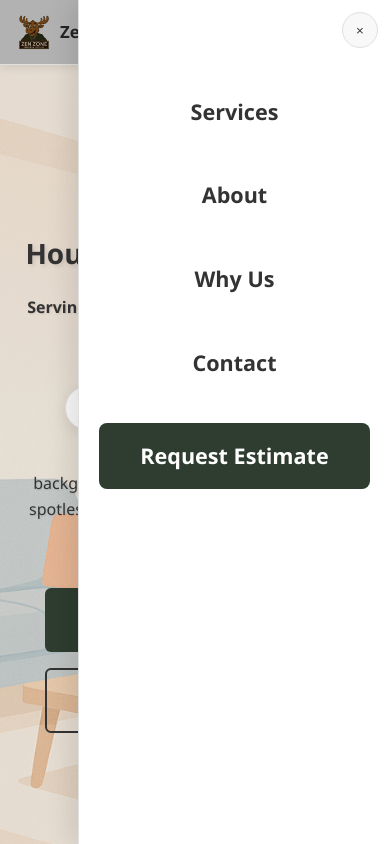
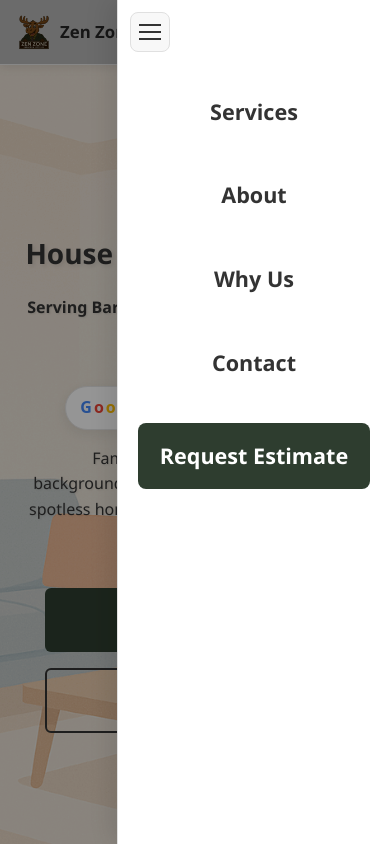
Before and after one commit to marinusdebeer/zen-zone-cleaning-website, a React (Create React App) app: page / in a window 390 px wide. Both pictures are taken after a click on the button "Open menu". Shown: the top 844 px of the page. Built offline with nearby package versions, Linux system fonts and the light colour scheme.

Commit message:
better drawer for mobile

```diff
--- a/src/components/Header.css
+++ b/src/components/Header.css
@@ -167,19 +167,32 @@
 .mobile-menu {
   position: fixed;
   top: 0;
-  right: -100%;
+  right: 0;
   bottom: 0;
-  width: 80%;
-  max-width: 360px;
-  background: transparent; /* drawer background transparent */
+  width: 100%; /* full-screen overlay to catch outside clicks */
+  max-width: none;
+  background: rgba(0, 0, 0, 0.4); /* dark overlay to dim background */
   border-left: none;
   box-shadow: none;
-  transition: right var(--transition-medium);
+  transition: opacity var(--transition-medium);
   z-index: 1001;
   height: 100vh; /* ensure explicit height for children to inherit */
+  opacity: 0;
+  pointer-events: none;
 }
 .mobile-menu.open {
-  right: 0;
+  opacity: 1;
+  pointer-events: auto;
+}
+.mobile-menu__panel {
+  position: relative;
+  height: 100%;
+  background: var(--color-background);
+  border-left: 1px solid var(--color-border);
+  box-shadow: -8px 0 24px var(--color-shadow);
+  width: 70%;
+  max-width: 300px;
+  margin-left: auto; /* anchor to right inside full-screen overlay */
 }
 .mobile-menu__content {
   display: flex;
@@ -187,9 +200,6 @@
   gap: 1.25rem;
   padding: 80px 1.25rem 1.5rem; /* leave room for close button and sticky header */
   height: 100%;
-  background: var(--color-background); /* inner panel is solid */
-  border-left: 1px solid var(--color-border);
-  box-shadow: -8px 0 24px var(--color-shadow);
   overflow-y: auto;
 }
 .mobile-menu__content a {
@@ -216,21 +226,40 @@
   border-color: var(--color-border);
   transform: translateX(2px);
 }
-.mobile-menu__close {
+.mobile-menu__burger {
   position: absolute;
   top: 12px;
-  right: 12px;
-  width: 36px;
-  height: 36px;
-  display: grid;
-  place-items: center;
-  border-radius: 999px;
+  left: 12px;
+  width: 40px;
+  height: 40px;
+  display: inline-flex;
+  align-items: center;
+  justify-content: center;
+  border-radius: 8px;
   background: var(--color-surface);
   border: 1px solid var(--color-border);
   color: var(--color-text);
   z-index: 1;
 }
-.mobile-menu__close:hover {
+.mobile-menu__burger .menu-icon {
+  width: 22px;
+  height: 2px;
+  background: var(--color-text);
+  position: relative;
+  display: inline-block;
+}
+.mobile-menu__burger .menu-icon::before,
+.mobile-menu__burger .menu-icon::after {
+  content: '';
+  position: absolute;
+  left: 0;
+  width: 22px;
+  height: 2px;
+  background: var(--color-text);
+}
+.mobile-menu__burger .menu-icon::before { top: -7px; }
+.mobile-menu__burger .menu-icon::after { top: 7px; }
+.mobile-menu__burger:hover {
   filter: brightness(1.05);
 }
 
--- a/src/components/Header.js
+++ b/src/components/Header.js
@@ -109,11 +109,17 @@ const Header = () => {
         role="dialog"
         aria-modal="true"
         aria-label="Site navigation"
+        onClick={closeMenu}
       >
-        <button className="mobile-menu__close" aria-label="Close menu" onClick={closeMenu}>
-          ×
-        </button>
-        <div className="mobile-menu__content">
+        <div className="mobile-menu__panel" onClick={(e) => e.stopPropagation()}>
+          <button
+            className="mobile-menu__burger"
+            aria-label="Close menu"
+            onClick={closeMenu}
+          >
+            <span className="menu-icon" />
+          </button>
+          <div className="mobile-menu__content">
           <a href="#services" onClick={handleSectionClick('services')}>
             Services
           </a>
@@ -129,6 +135,7 @@ const Header = () => {
           <Link to={'/book'} className="btn mobile-menu__cta" onClick={closeMenu}>
             Request Estimate
           </Link>
+          </div>
         </div>
       </div>
       {isMenuOpen && <div className="menu-backdrop" onClick={closeMenu} aria-hidden="true" />}
```
